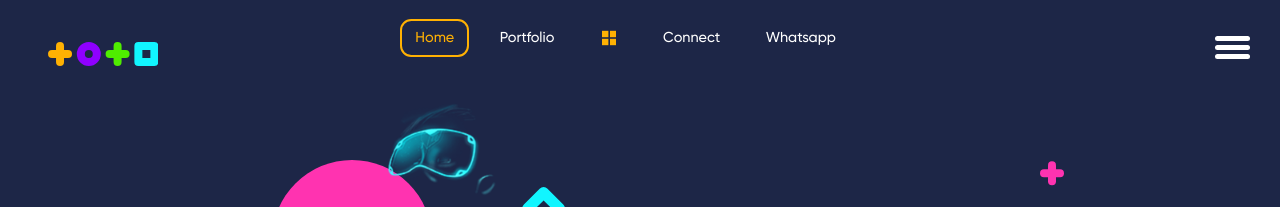
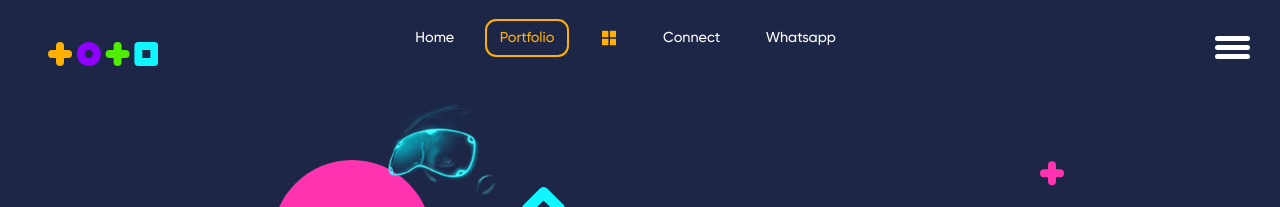
Before and after one commit to yuri2908/portfolio, a plain HTML site: page index.html in a window 1280 px wide. Shown: the top 207 px of the page. Drawn offline with Linux system fonts and the light colour scheme.

Commit message:
Add files via upload
update a active

```diff
--- a/index.html
+++ b/index.html
@@ -3155,10 +3155,10 @@ button.c2157 svg {
     <nav class="main-navigation">
       <ul>
         <li>
-          <a class="active" ui-sref="index" ui-sref-opts="{reload: true}" ng-class="{active: $state.includes('index')}" href="https://yuri2908.github.io/ty/">Home</a>
+          <a ui-sref="index" ui-sref-opts="{reload: true}" ng-class="{active: $state.includes('index')}" href="https://yuri2908.github.io/ty/">Home</a>
         </li>
         <li>
-          <a ui-sref="connect" ui-sref-opts="{reload: true}" ng-class="{active: $state.includes('connect')}" href="https://yuri2908.github.io/portfolio/">Portfolio</a>
+          <a class="active" ui-sref="connect" ui-sref-opts="{reload: true}" ng-class="{active: $state.includes('connect')}" href="https://yuri2908.github.io/portfolio/">Portfolio</a>
         </li>
         <li class="four-blocks-li">
           <a href="#" class="four-blocks-button" ng-click="main.toggleFourBlocksSection()">
```
